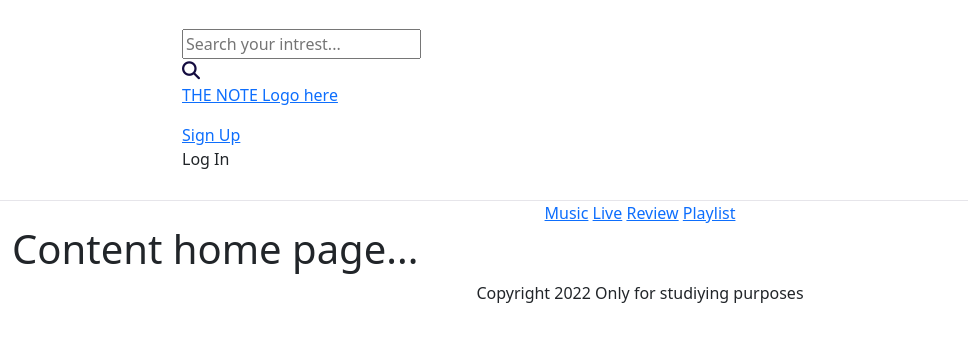
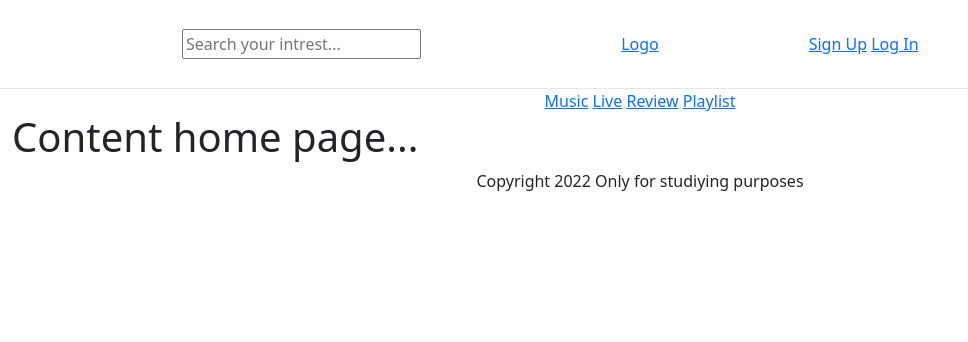
Before and after one commit to KevinDGnanih/p4-the-note, a Django app: page / in a window 1280 px wide. Shown: the top 342 px of the page, without its empty margins (0-968 px from the left). Run offline with Django 3.2, Linux system fonts and the light colour scheme; data that the repository does not hold is empty; some libraries are stand-ins or nearby versions.

Commit message:
Shapping the top of the page

```diff
--- a/static/css/style.css
+++ b/static/css/style.css
@@ -9,6 +9,10 @@ ul {
 
 /* Navigation bar */
 
+.f-left {
+    float: left;
+}
+
 .f-right {
     float: right;
 }
@@ -19,11 +23,12 @@ ul {
 }
 
 .header-area .header-top .header-info-left .form-box {
-    position: relative;
+
 }
 
-.header-area .hearder-top .header-info-left .form-box .search-icon {
+.header-area .header-top .header-info-left .form-box .search-icon {
     position: absolute;
+    display: inline-block;
     top: 6px;
     right: 1px;
     padding: 7px 23px;
--- a/templates/base.html
+++ b/templates/base.html
@@ -29,30 +29,31 @@
                     <div class="container-fluid">
                         <div class="col-xl-12">
                             <div class="row d-flex justify-content-lg-between align-items-center">
-                                <div class="header-info-left">
+                                <div class="col header-info-left align-items-center">
                                     <li class="d-none d-lg-block">
-                                        <div class="form-box f.right">
+                                        <div class="form-box f-left">
                                             <input type="text" name="Search" placeholder="Search your intrest...">
-                                            <div class="search-icon">
-                                                <i class="fa-solid fa-magnifying-glass"></i>
-                                            </div>
+                                                <!--<i class="fa-solid fa-magnifying-glass position-relative"></i>-->
                                         </div>
                                     </li>
                                 </div>
-                                <div class="header-info-mid">
+                                <div class="col header-info-mid text-center">
                                     <!-- Logo -->
                                     <div class="logo">
                                         <a href="#">
-                                            <p>THE NOTE Logo here</p>
+                                        Logo
+
                                         </a>
                                     </div>
                                 </div>
-                                <div class="header-info-right d-flex align-items-center">
+                                <div class="col header-info-right d-flex align-items-center text-center">
                                     <ul>
-                                        <li>
+                                        <li class="d-inline-block">
                                             <a href="#">Sign Up</a>
                                         </li>
-                                        <li>Log In</li>
+                                        <li class="d-inline-block">
+                                            <a href="#">Log In</a>
+                                        </li>
                                     </ul>
                                 </div>
                             </div>
```
Also changed, not shown: media/img/the-note-logo.jpg (added).
